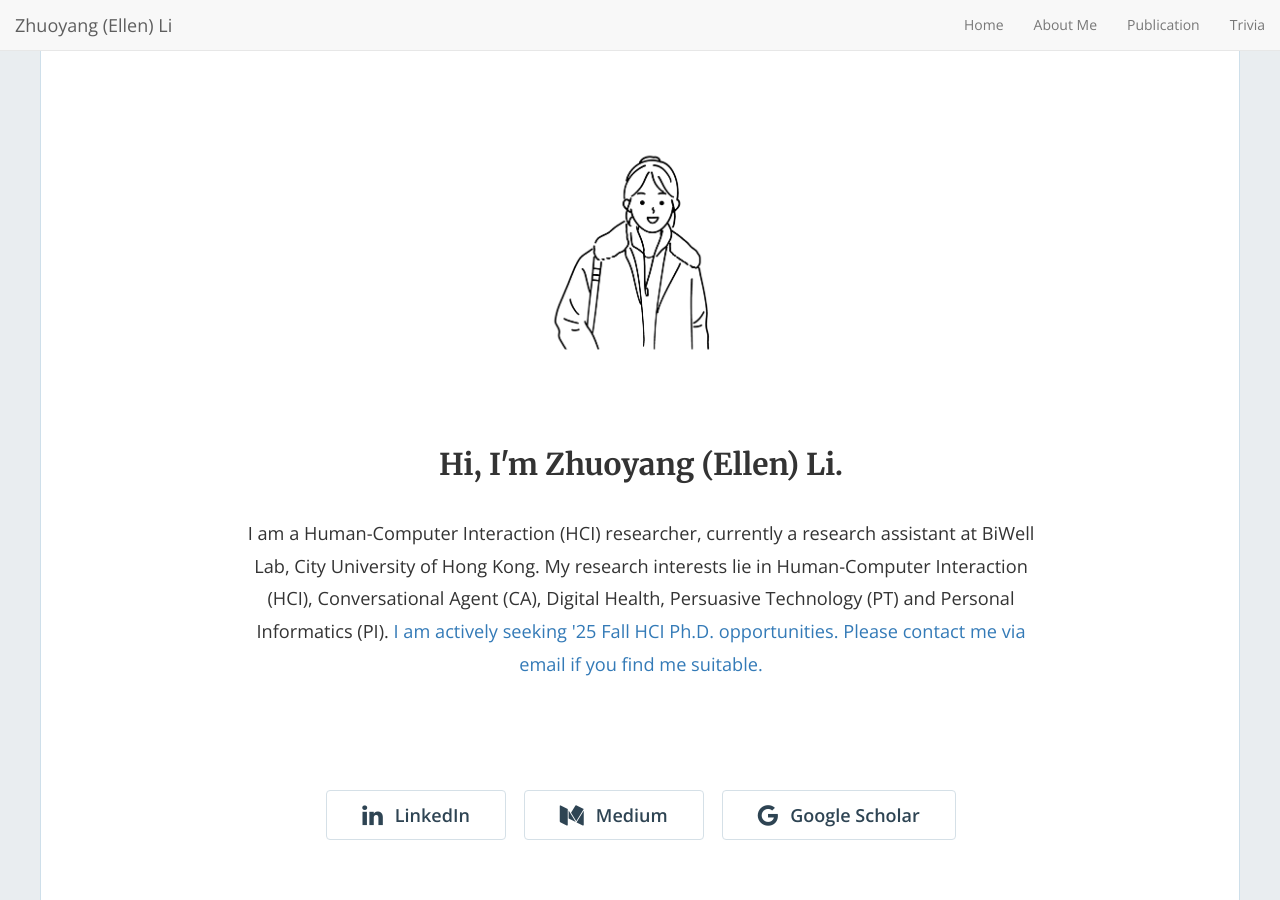
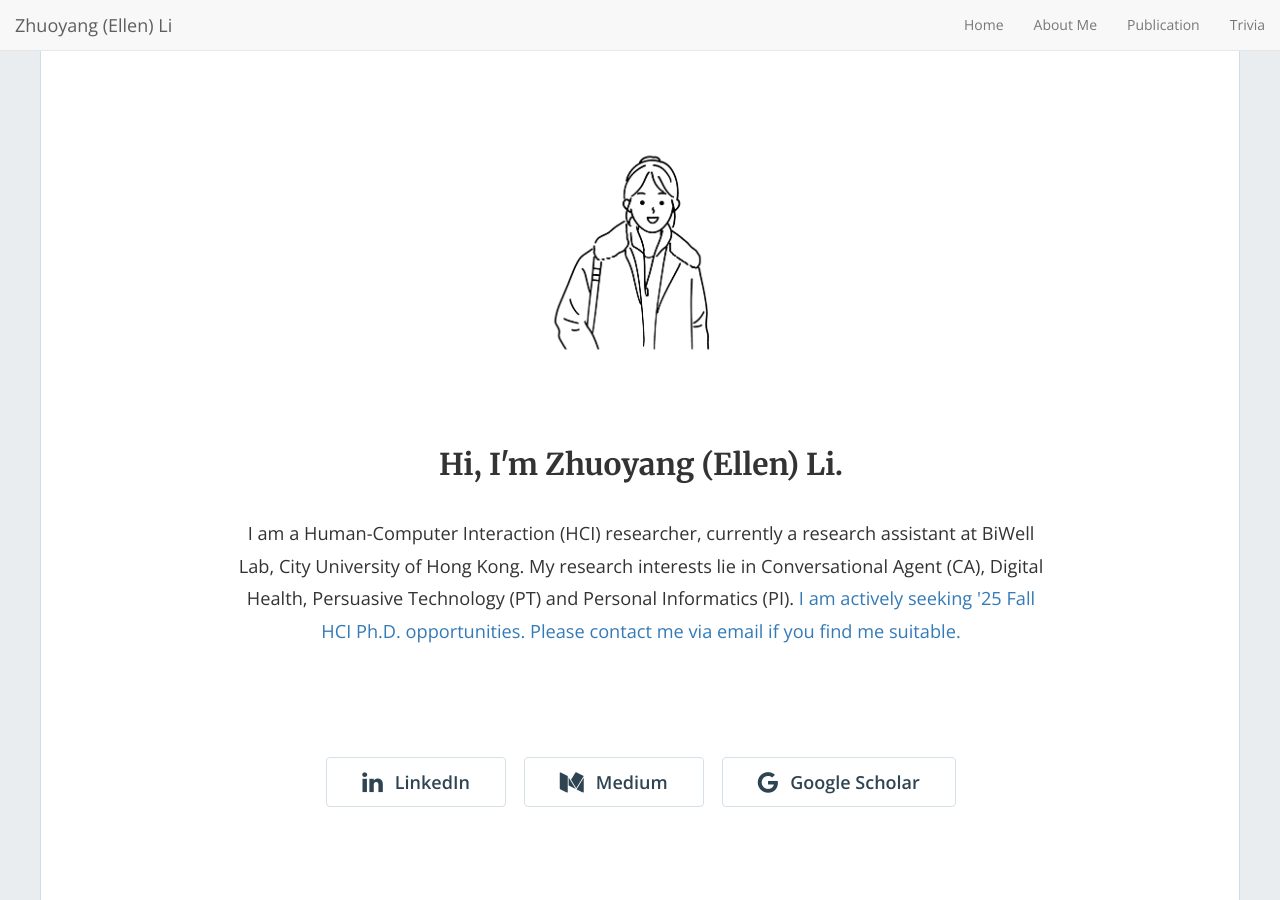
Before and after one commit to jamigibbs/phantom, a Jekyll site: the page built from index.html, in a window 1280 px wide and 900 px high. Built offline with Jekyll 4.4.1, drawn with Linux system fonts in a browser that asks for light colours; nearby versions of some CDN libraries; the list of posts is cut into pages by our own code.

Commit message:
Update _config.yml

```diff
--- a/_config.yml
+++ b/_config.yml
@@ -16,11 +16,11 @@
 avatar: '/img/favicon_1.png'
 title: "Hi, I'm Zhuoyang (Ellen) Li."
 email: 'zhuoyanli4@cityu.edu.hk'
-description: "I am a Human-Computer Interaction (HCI) researcher, currently a research assistant at BiWell Lab, City University of Hong Kong. My research interests lie in Human-Computer Interaction (HCI), Conversational Agent (CA), Digital Health, Persuasive Technology (PT) and Personal Informatics (PI)."
+description: "I am a Human-Computer Interaction (HCI) researcher, currently a research assistant at BiWell Lab, City University of Hong Kong. My research interests lie in Conversational Agent (CA), Digital Health, Persuasive Technology (PT) and Personal Informatics (PI)."
 baseurl: "/" # the subpath of your site, e.g. /blog
 url: "https://ellenli2000.github.io" # the base hostname & protocol for your site, e.g. https://example.com
 linkedin_username: 'in/lizhuoyang720'
-github_username: 'ellenli2000'
+# github_username: 'ellenli2000'
 medium_username: 'medium.com/@lizhuoyang720'
 google_username: 'pFr4MykAAAAJ&hl=en'
 
```
